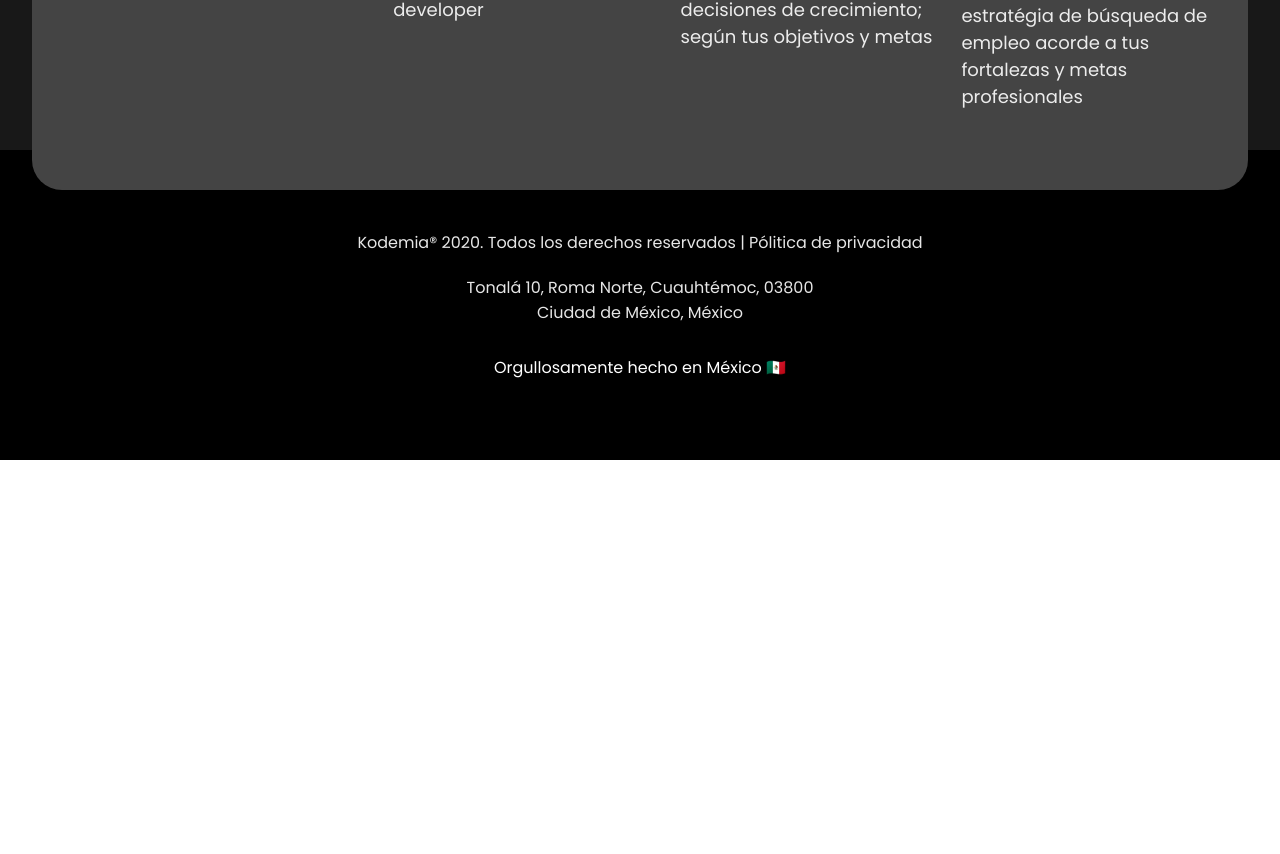
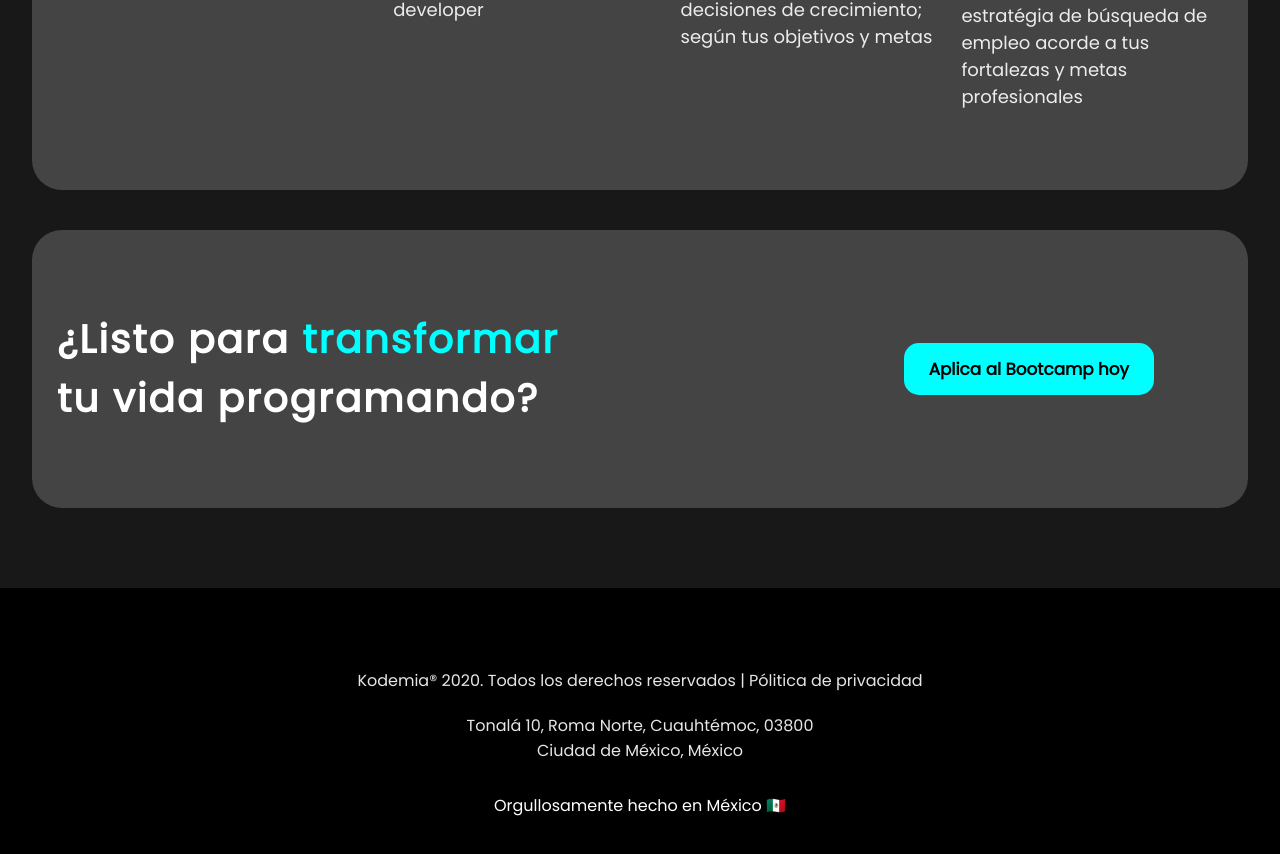
Before and after one commit to kodemia/bootcamps.kodemia.mx, a Next.js app: page /js-presential in a window 1280 px wide. Shown: the part 3522-4376 px from the top of the page. Before the commit the page ends 3982 px from the top, so only its background shows below. Built offline with nearby package versions, Linux system fonts and the light colour scheme.

Commit message:
ADD ready to transform component

```diff
--- /dev/null
+++ b/components/ReadyToTransform.jsx
@@ -0,0 +1,25 @@
+
+import Link from 'next/link'
+
+export default function ReadyToTransform () {
+  return (
+    <section className='ready-to-transform'>
+      <div className='container'>
+        <div className='card'>
+          <div className='card-container'>
+            <div className='text'>
+            ¿Listo para <span>transformar</span> <br /> tu vida programando?
+            </div>
+            <div className='button-container'>
+              <Link href='/'>
+                <a className='button'>
+                Aplica al Bootcamp hoy
+                </a>
+              </Link>
+            </div>
+          </div>
+        </div>
+      </div>
+    </section>
+  )
+}
--- a/pages/js-presential.jsx
+++ b/pages/js-presential.jsx
@@ -7,6 +7,7 @@ import Introduction from '../components/Introduction'
 import Metrics from '../components/Metrics'
 import NavBar from '../components/NavBar'
 import Program from '../components/Program'
+import ReadyToTransform from '../components/ReadyToTransform'
 import Workshops from '../components/Workshops'
 
 const achievements = [
@@ -158,6 +159,7 @@ export default function JsPresential () {
       />
       <Workshops workshops={workshops} />
       <Career achievements={achievements} />
+      <ReadyToTransform />
       <Footer />
     </div>
   )
--- a/styles/components/index.scss
+++ b/styles/components/index.scss
@@ -14,3 +14,4 @@
 @import './workshop.scss';
 @import './workshops.scss';
 @import './footer.scss';
+@import './ready-to-transform.scss';
--- /dev/null
+++ b/styles/components/ready-to-transform.scss
@@ -0,0 +1,71 @@
+
+.ready-to-transform {
+  background-color: $black-primary;
+  display: flex;
+  justify-content: center;
+  @include mobile {
+    width: 100%;
+  }
+  .container  {
+    max-width: 1400px;
+    width: 100%;
+    padding: 80px 32px;
+    .card {
+      background-color: $gray;
+      border-radius: 30px;
+      width: 100%;
+      display: flex;
+      justify-content: center;
+      @include mobile {
+        flex-direction: column;
+      }
+      .card-container {
+        flex: 1;
+        display: flex;
+        justify-content: space-between;
+        padding: 80px 0;
+        max-width: $max-page-width;
+        margin: 0 25px;
+
+        @include mobile {
+          flex-direction: column;
+        }
+        .text {
+          color: $white;
+          font-weight: 900;
+          font-size: 2.45em;
+          letter-spacing: 0.05em;
+          @include mobile {
+            font-size: 1.8em;
+          }
+          span {
+            color: $cyan;
+          }
+        }
+        .button-container {
+          width: 33.3%;
+          display: flex;
+          justify-content: center;
+          align-items: center;
+          @include mobile {
+            width: 100%;
+            padding-top: 50px;
+          }
+          .button {
+            background-color: $cyan;
+            border-radius: 15px;
+            padding: 13px 25px;
+            font-weight: 800;
+            font-size: 1.05em;
+            color: $black;
+            text-align: center;
+            @include mobile {
+              width: 100%;
+              padding: 13px 10px;
+            }
+          }
+        }
+      }
+    }
+  }
+}
```
